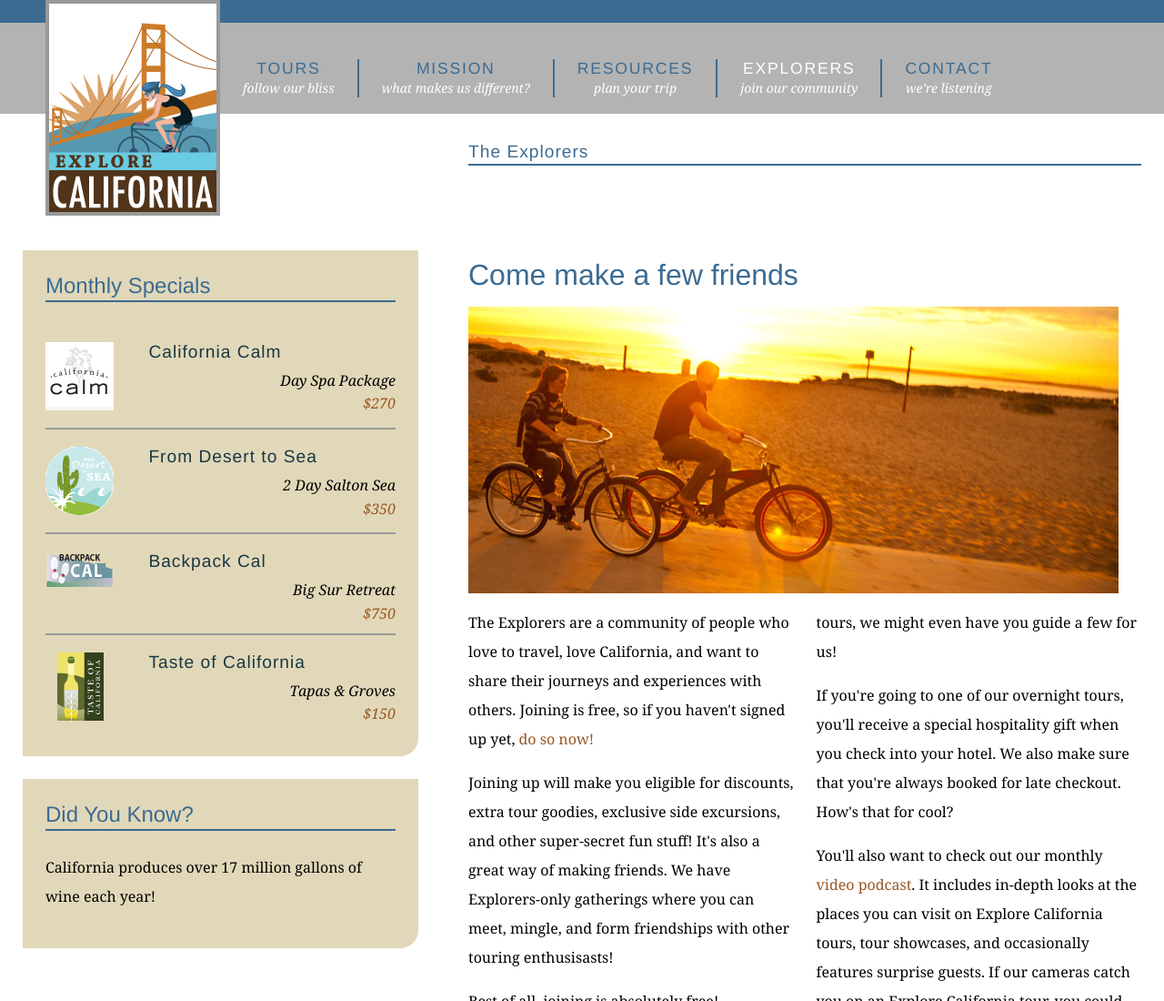
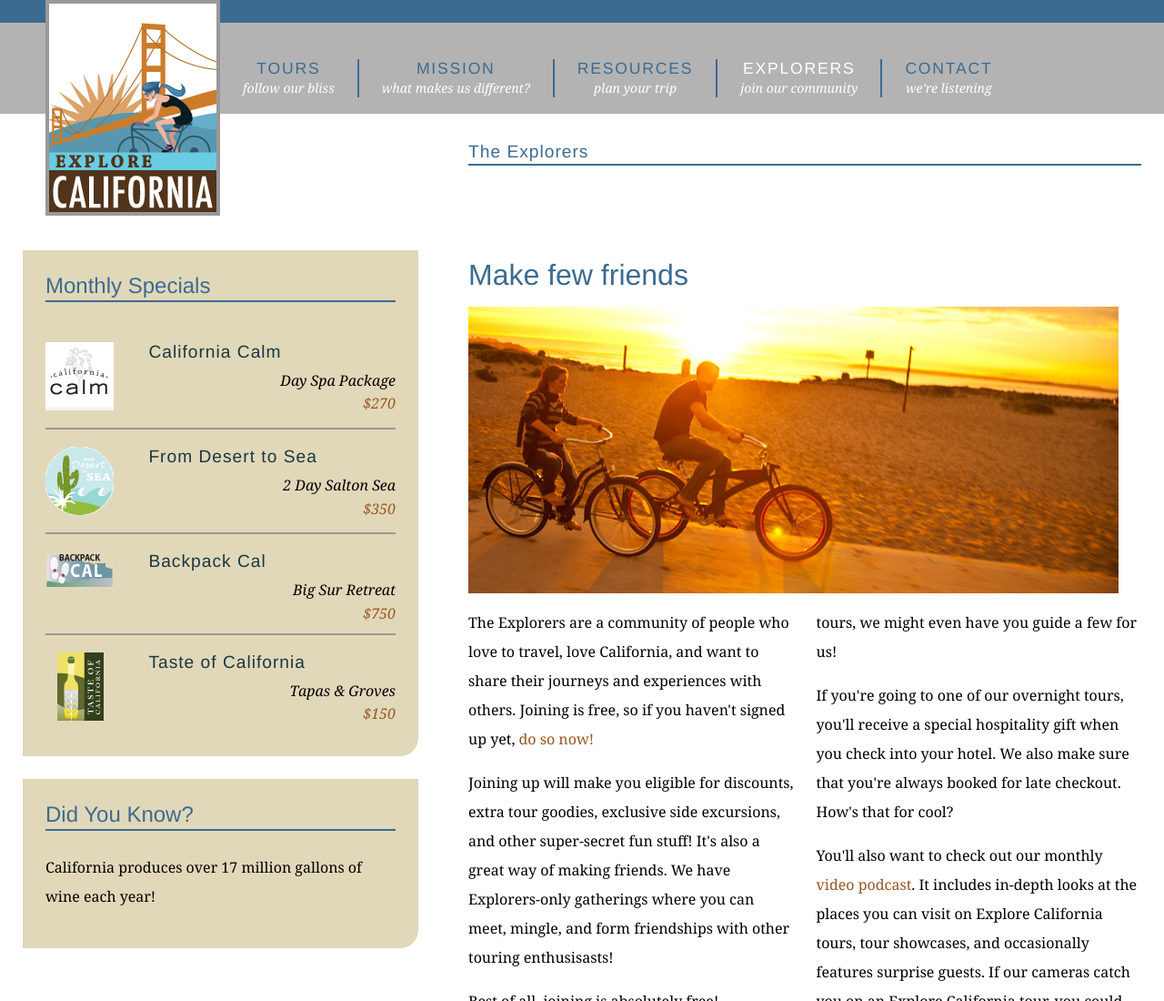
Before and after one commit to stephensfc/explore_california, a plain HTML site: page explorers.html in a window 1280 px wide. Shown: the top 1100 px of the page at 91% size. Drawn offline with Linux system fonts and the light colour scheme.

Commit message:
Changes title of Explorers page

```diff
--- a/explorers.html
+++ b/explorers.html
@@ -64,7 +64,7 @@
           </div>
         </div>
         <div id="mainArticle">
-          <h1>Come make a few friends</h1>
+          <h1>Make few friends</h1>
           <img src="assets/images/bikes.jpg" alt="Come join us!" class="articleImage" />
           <div class="multiCol">
             <p>The Explorers are a community of people who love to travel, love California, and want to share their journeys and experiences with others. Joining is free, so if you haven't signed up yet, <a href="explorers/join.html">do so now!</a></p>
```
